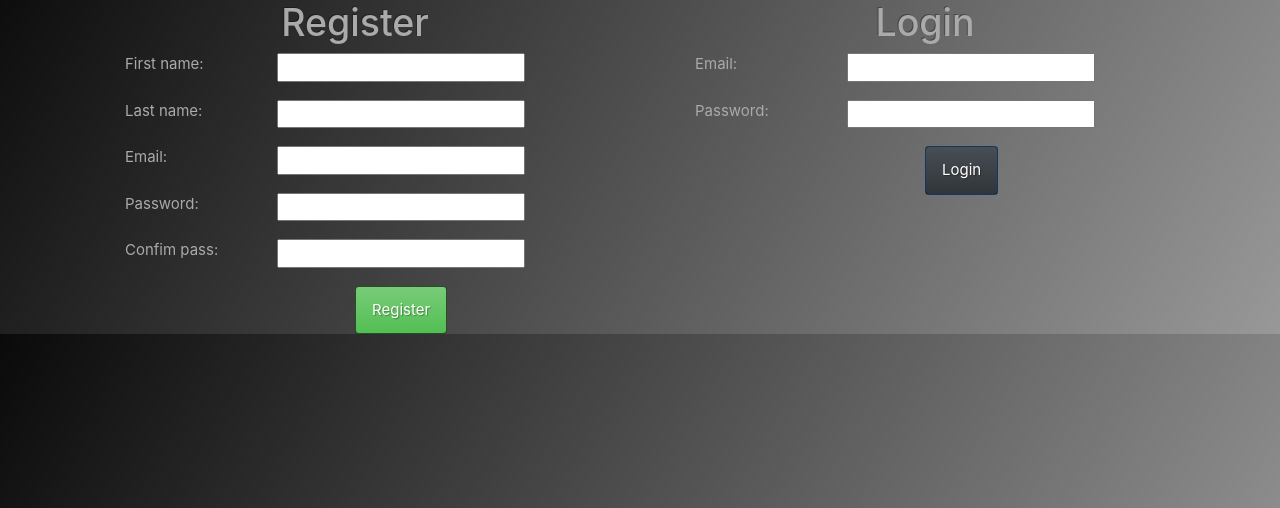
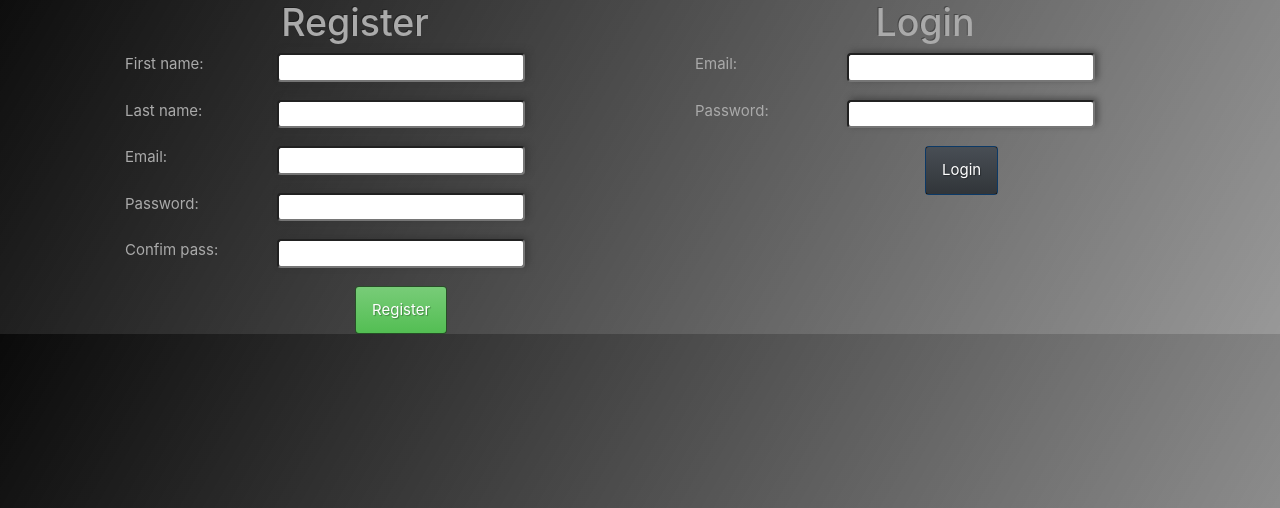
Before and after one commit to stradtkt/Django-Reviewer, a Django app: page / in a window 1280 px wide. Shown: the part 62-570 px from the top of the page. Run offline with Django 3.2, Linux system fonts and the light colour scheme; parts of the project's set-up code (start-up, migrations or seed data) failed here and were passed over; some libraries are stand-ins or nearby versions.

Commit message:
Added requirements.txt

```diff
--- a/apps/book_reviewers/static/book_reviewers/css/app.css
+++ b/apps/book_reviewers/static/book_reviewers/css/app.css
@@ -59,6 +59,29 @@ nav.navbar {
     left: 5%;
     width: 50%;
 }
+.add-review-form>p>input#id_title {
+    width: 85%;
+}
+.add-review-form>p>label {
+    vertical-align: top;
+}
+.log-reg-form p>input,
+.book-form>p>input,
+.book-form>p>textarea,
+.add-review-form>p>select,
+.add-review-form>p>textarea,
+.add-review-form>p>input {
+    border-radius: 4px;
+    -webkit-border-radius: 4px;
+    -moz-border-radius: 4px;
+    -ms-border-radius: 4px;
+    -o-border-radius: 4px;
+    box-shadow: 3px -2px 6px rgba(50,50,50,0.6);
+    -webkit-box-shadow: 3px -2px 6px rgba(50,50,50,0.6);
+    -moz-box-shadow: 3px -2px 6px rgba(50,50,50,0.6);
+    -ms-box-shadow: 3px -2px 6px rgba(50,50,50,0.6);
+    -o-box-shadow: 3px -2px 6px rgba(50,50,50,0.6);
+}
 .book-form > p > textarea#id_content {
     position: relative;
     left: 2%;
--- a/apps/book_reviewers/templates/book_reviewers/review.html
+++ b/apps/book_reviewers/templates/book_reviewers/review.html
@@ -32,7 +32,7 @@
         <h1 class="text-center">Review</h1>
         <form action="/book-reviews/{{book.id}}/process_review" method="POST">
             {% csrf_token %}
-            <div class="add_review">
+            <div class="add-review-form">
                 {{review_form.as_p}}
             </div>
             <input type="submit" value="Add Review" class="btn btn-success btn-block">
--- a/apps/book_reviewers/views.py
+++ b/apps/book_reviewers/views.py
@@ -64,8 +64,6 @@ def register(request):
         password = request.POST['password']
         hashed_pw = bcrypt.hashpw(password.encode(), bcrypt.gensalt())
         User.objects.create(first_name=first_name, last_name=last_name, email=email, password=hashed_pw)
-        user = User.objects.get(email=email)
-        request.session['id'] = user.id
         return redirect('/')
 
 def logout(request):
```
Also changed, not shown: requirements.txt (added, +12 -0 lines), db.sqlite3, 1 other file.
